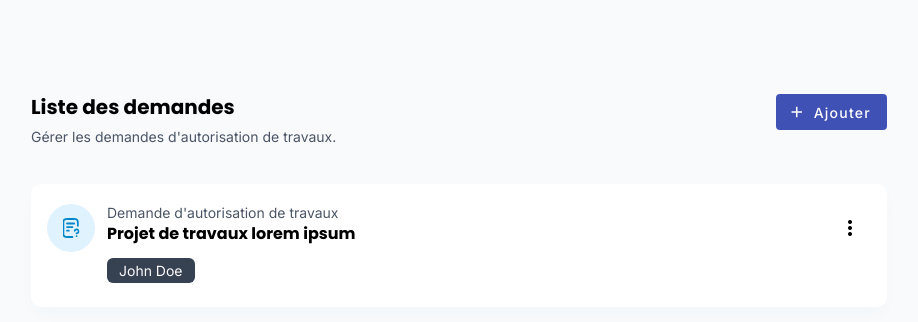
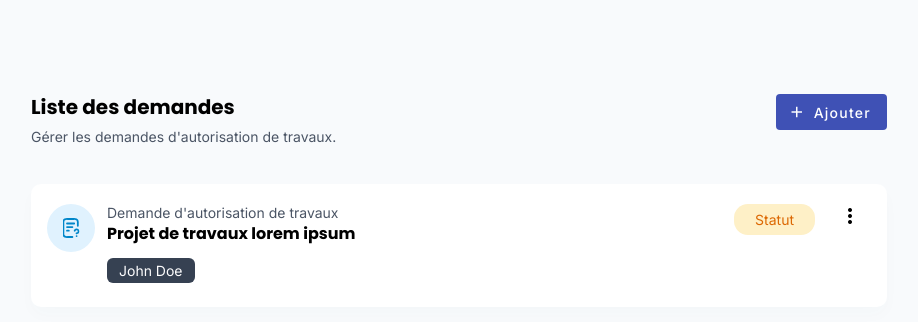
Before and after one commit to sl-adilelhaddioui/test-crud-ng, an Angular app: page / in a window 1280 px wide. Shown: the top 322 px of the page, without its empty margins (184-1102 px from the left). Built offline with nearby package versions, Linux system fonts and the light colour scheme.

Commit message:
add status in request card with sass

```diff
--- a/src/app/request-card/request-card.component.html
+++ b/src/app/request-card/request-card.component.html
@@ -12,6 +12,7 @@
         </div>
     </div>
     <div class="actions">
+        <span class="status">Statut</span>
         <button mat-icon-button [matMenuTriggerFor]="menu1" class="trigger-btn">
             <mat-icon>more_vert</mat-icon>
         </button>
--- a/src/app/request-card/request-card.component.scss
+++ b/src/app/request-card/request-card.component.scss
@@ -60,6 +60,20 @@
 
     .actions {
         margin-left: auto;
+        display: flex;
+
+        .status {
+            background: #FEF0C7 0% 0% no-repeat padding-box;
+            border-radius: 14px;
+            color: #DC6803;
+            padding: 7px 21px;
+            margin-right: 11px;
+            height: fit-content;
+        }
+
+        .trigger-btn {
+            margin-top: -12px;
+        }
     }
 
 }
```
